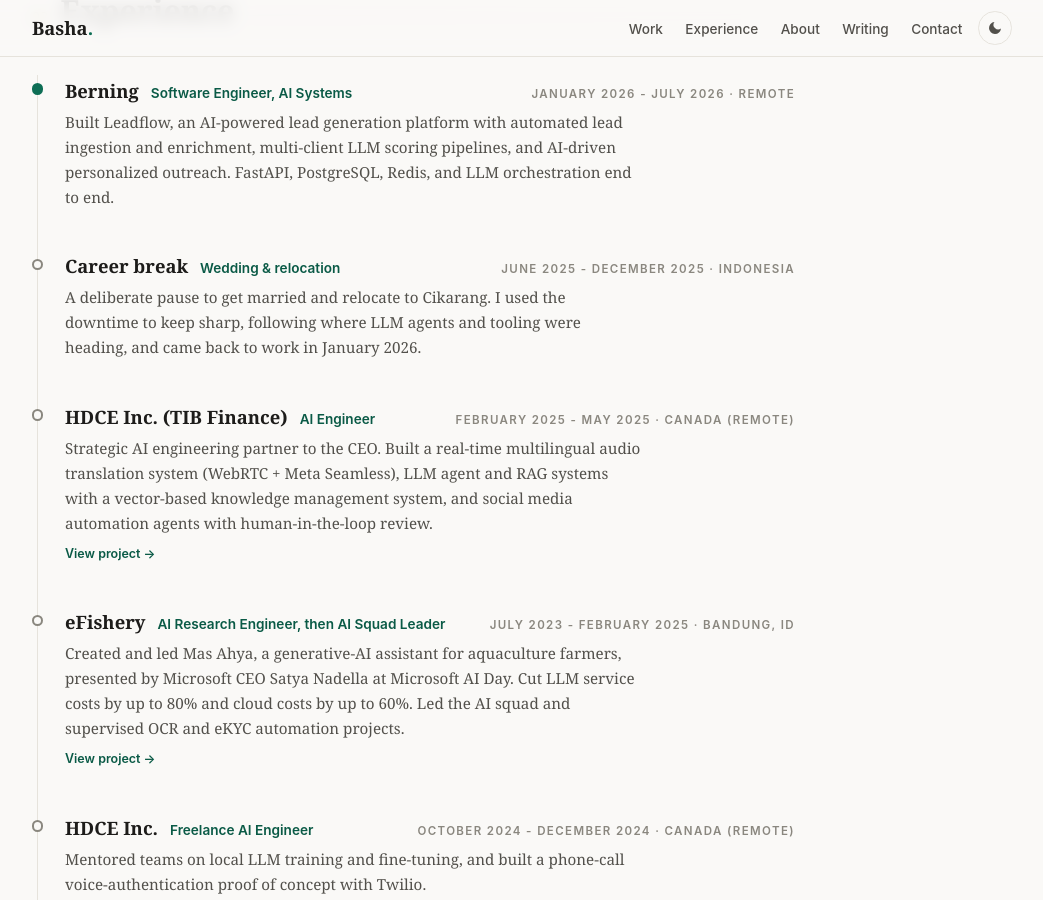
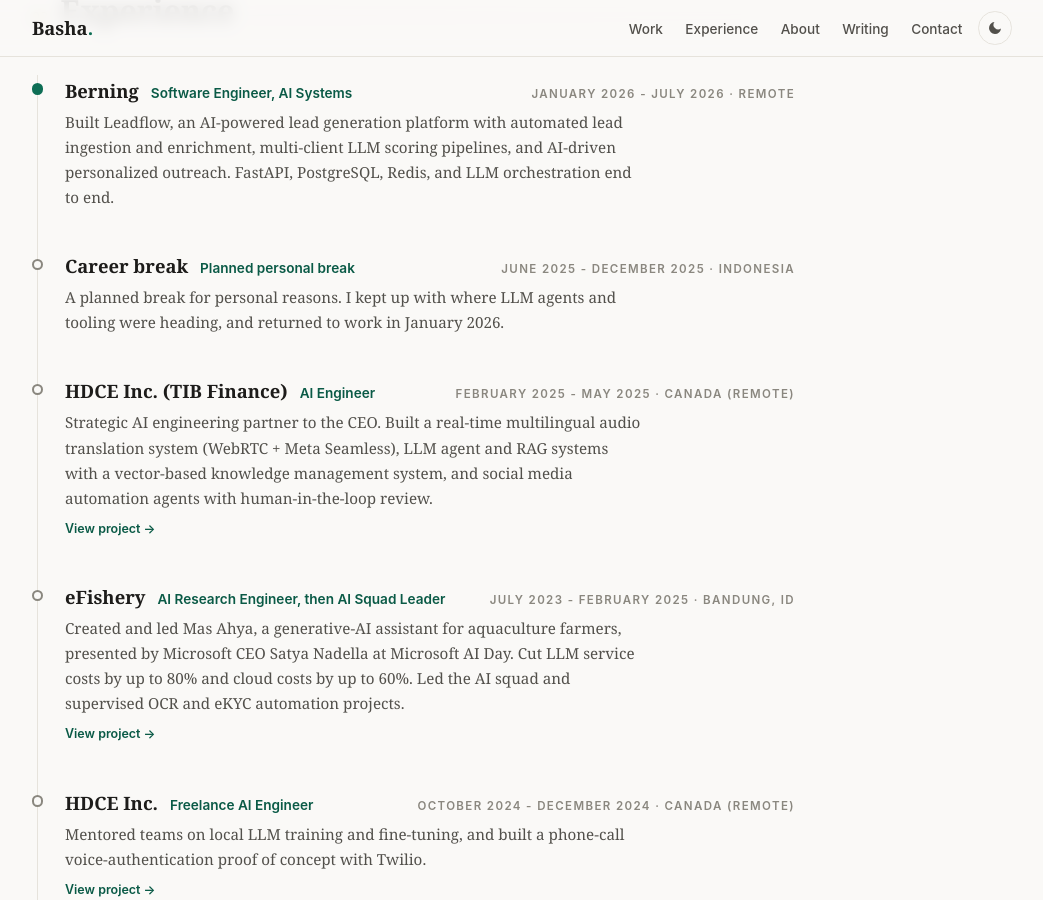
Before and after one commit to bashatahamal/bashatahamal.github.io, a Jekyll site: the page built from index.html, in a window 1280 px wide and 900 px high, scrolled down 3010 px. Shown: the whole window, without its empty margins (118-1161 px from the left). Built offline with Jekyll 4.4.1, drawn with Linux system fonts in a browser that asks for light colours.

Commit message:
Reword career break to be less personal; note CV Berning update in doc

```diff
--- a/_data/experience.yml
+++ b/_data/experience.yml
@@ -11,13 +11,12 @@
     orchestration end to end.
 
 - company: Career break
-  role: Wedding & relocation
+  role: Planned personal break
   period: June 2025 - December 2025
   location: Indonesia
   summary: >
-    A deliberate pause to get married and relocate to Cikarang. I used the
-    downtime to keep sharp, following where LLM agents and tooling were
-    heading, and came back to work in January 2026.
+    A planned break for personal reasons. I kept up with where LLM agents and
+    tooling were heading, and returned to work in January 2026.
 
 - company: HDCE Inc. (TIB Finance)
   role: AI Engineer
```
